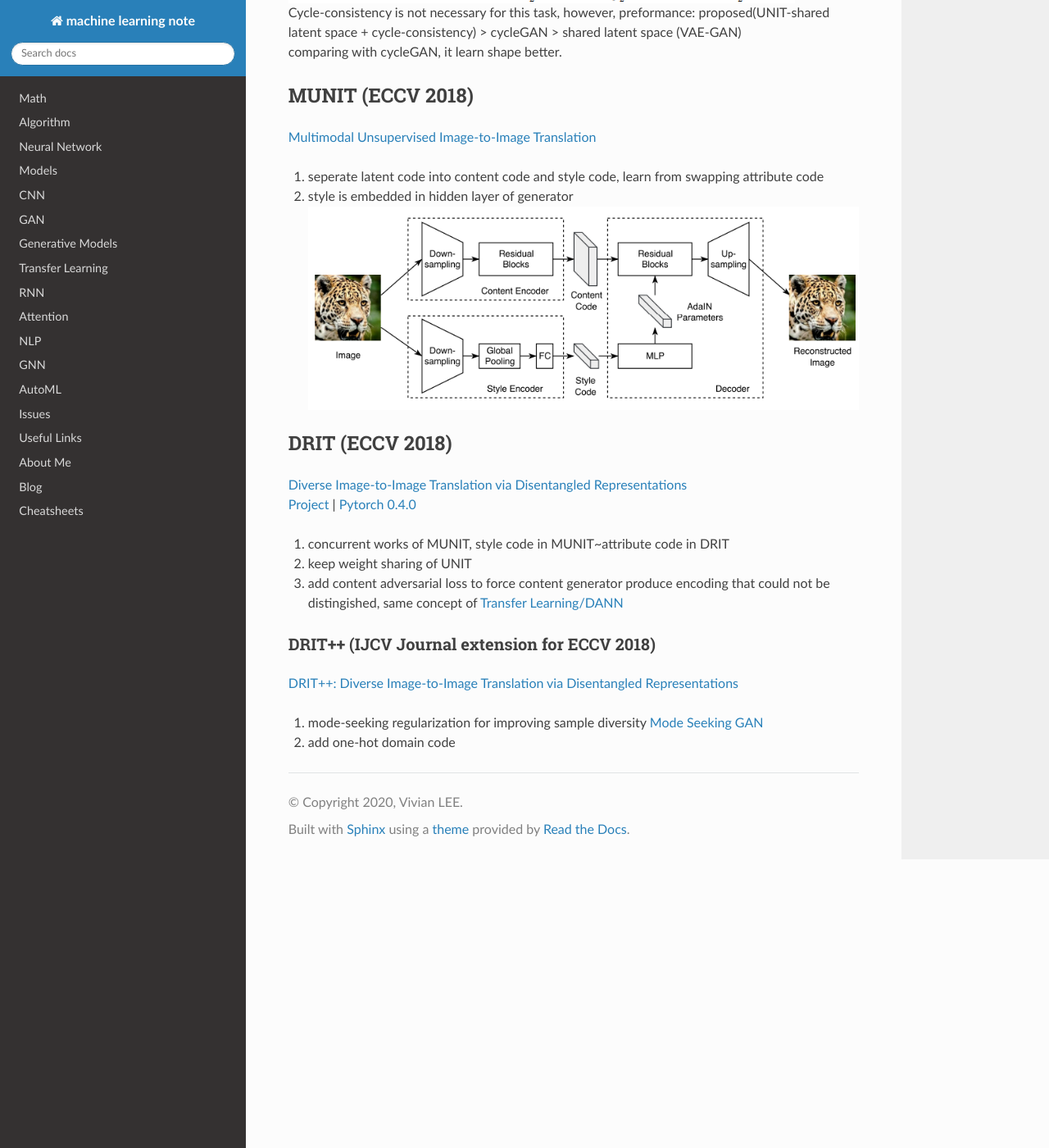
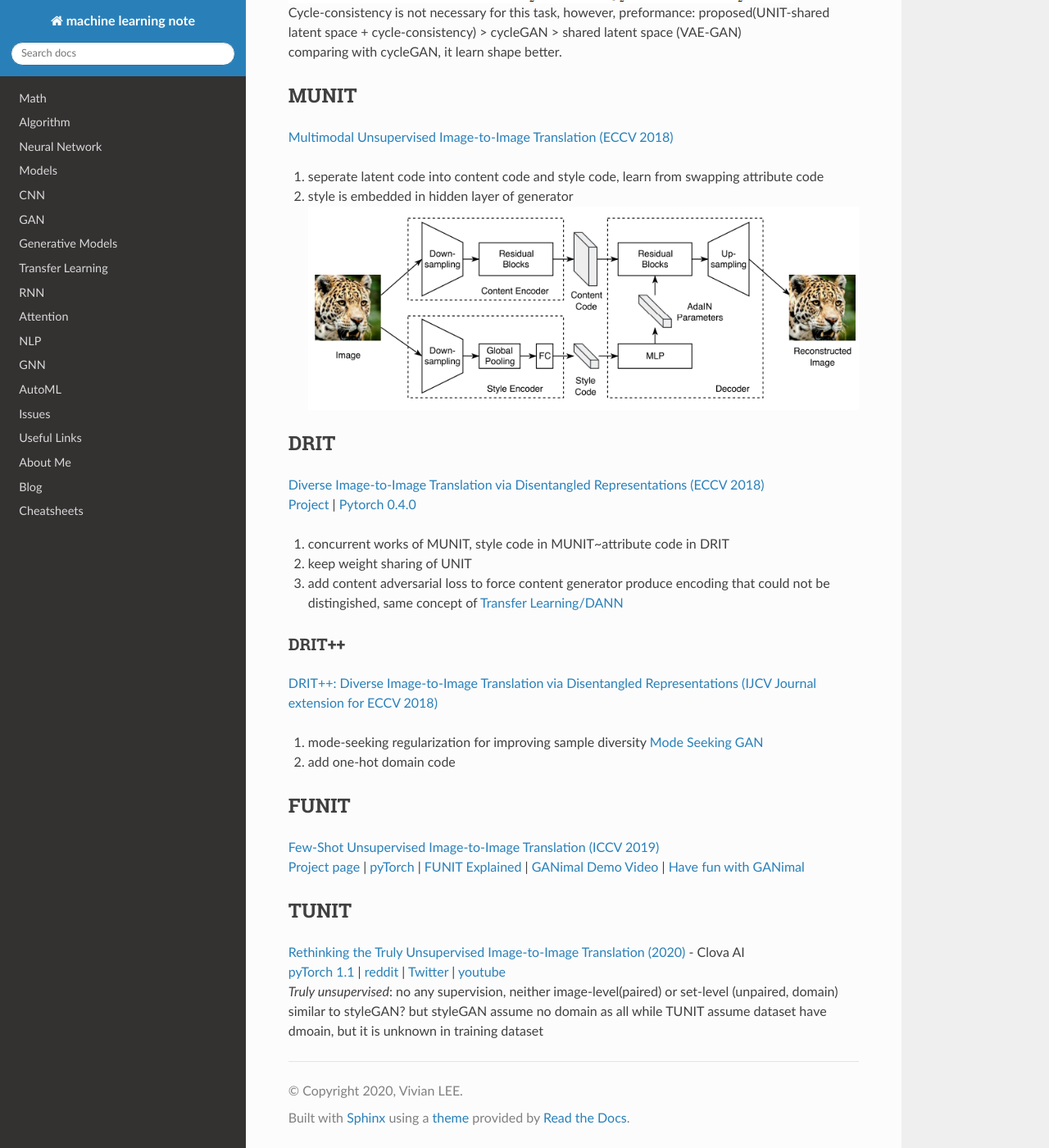
Before and after one commit to vlee-harmonicinc/machine-learning-note, a Sphinx documentation site: the page built from source/GAN/UNIT.md, in a window 1280 px wide and 1400 px high, scrolled down 482 px. Shown: the whole window at 82% size. Built offline with Sphinx 7.4.7 and the Read the Docs theme 2.0.0, drawn with Linux system fonts in a browser that asks for light colours; comment, search, counter and statistics services are not loaded; some of the changed text lies outside the part shown.

Commit message:
FUNIT, TUNIT

```diff
--- a/source/GAN/UNIT.md
+++ b/source/GAN/UNIT.md
@@ -1,24 +1,36 @@
 # UNIT series
-## UNIT (NIPS 2017)
-[Unsupervised Image-to-Image Translation Networks](https://arxiv.org/abs/1703.00848) by Nvidia
+## UNIT
+[Unsupervised Image-to-Image Translation Networks (NIPS 2017)](https://arxiv.org/abs/1703.00848) by Nvidia
 Seperate the generator of GAN into encoder+decoder pairs, just like VAE.
 **Shared-latent space** constraint implies the cycle-consistency constraint.
 VAE + GAN + share weight of last layer of E1 and E2; also share the first layer of G1, G2
 ![](img/UNIT.png)
 Cycle-consistency is not necessary for this task, however, preformance: proposed(UNIT-shared latent space + cycle-consistency) > cycleGAN > shared latent space (VAE-GAN)
 comparing with cycleGAN, it learn shape better.
-## MUNIT (ECCV 2018)
-[Multimodal Unsupervised Image-to-Image Translation](https://arxiv.org/abs/1804.04732)
+## MUNIT
+[Multimodal Unsupervised Image-to-Image Translation (ECCV 2018)](https://arxiv.org/abs/1804.04732)
 1. seperate latent code into content code and style code, learn from swapping attribute code
 1. style is embedded in hidden layer of generator
 ![](img/MUNIT.png)
-## DRIT (ECCV 2018)
-[Diverse Image-to-Image Translation via Disentangled Representations](https://arxiv.org/abs/1808.00948)
+## DRIT
+[Diverse Image-to-Image Translation via Disentangled Representations (ECCV 2018)](https://arxiv.org/abs/1808.00948)
 [Project](http://vllab.ucmerced.edu/hylee/DRIT_pp/) | [Pytorch 0.4.0](https://github.com/HsinYingLee/DRIT/)
 1. concurrent works of MUNIT, style code in MUNIT~attribute code in DRIT
 1. keep weight sharing of UNIT
 1. add content adversarial loss to force content generator produce encoding that could not be distingished, same concept of [Transfer Learning/DANN](/transfer_learning/index.html#dann-nips-2014)
-### DRIT++ (IJCV Journal extension for ECCV 2018)
-[DRIT++: Diverse Image-to-Image Translation via Disentangled Representations](https://arxiv.org/abs/1905.01270)
+### DRIT++
+[DRIT++: Diverse Image-to-Image Translation via Disentangled Representations (IJCV Journal extension for ECCV 2018)](https://arxiv.org/abs/1905.01270)
 1. mode-seeking regularization for improving sample diversity [Mode Seeking GAN](GAN_general.html#mode-seeking-gan-cvpr-2019)
 1. add one-hot domain code
+
+## FUNIT
+[Few-Shot Unsupervised Image-to-Image Translation (ICCV 2019)](https://openaccess.thecvf.com/content_ICCV_2019/papers/Liu_Few-Shot_Unsupervised_Image-to-Image_Translation_ICCV_2019_paper.pdf)
+[Project page](https://nvlabs.github.io/FUNIT/) | [pyTorch](https://github.com/NVlabs/FUNIT) | [FUNIT Explained](https://youtu.be/kgPAqsC8PLM) | [GANimal Demo Video](https://youtu.be/JTu-U0C4xEU) | [Have fun with GANimal](https://nvlabs.github.io/FUNIT/ganimal.html)
+
+## TUNIT
+[Rethinking the Truly Unsupervised Image-to-Image Translation (2020)](https://arxiv.org/abs/2006.06500) - Clova AI
+[pyTorch 1.1](https://github.com/clovaai/tunit) |
+[reddit](https://www.reddit.com/r/MachineLearning/comments/h8qhsg/r_rethinking_the_truly_unsupervised_imagetoimage/) |
+[Twitter](https://twitter.com/KyungjuneB/status/1272093489635835904) | [youtube](https://www.youtube.com/watch?v=sEG8hD64c_Q&feature=youtu.be)
+*Truly unsupervised*: no any supervision, neither image-level(paired) or set-level (unpaired, domain)
+similar to styleGAN? but styleGAN assume no domain as all while TUNIT assume dataset have dmoain, but it is unknown in training dataset
```
